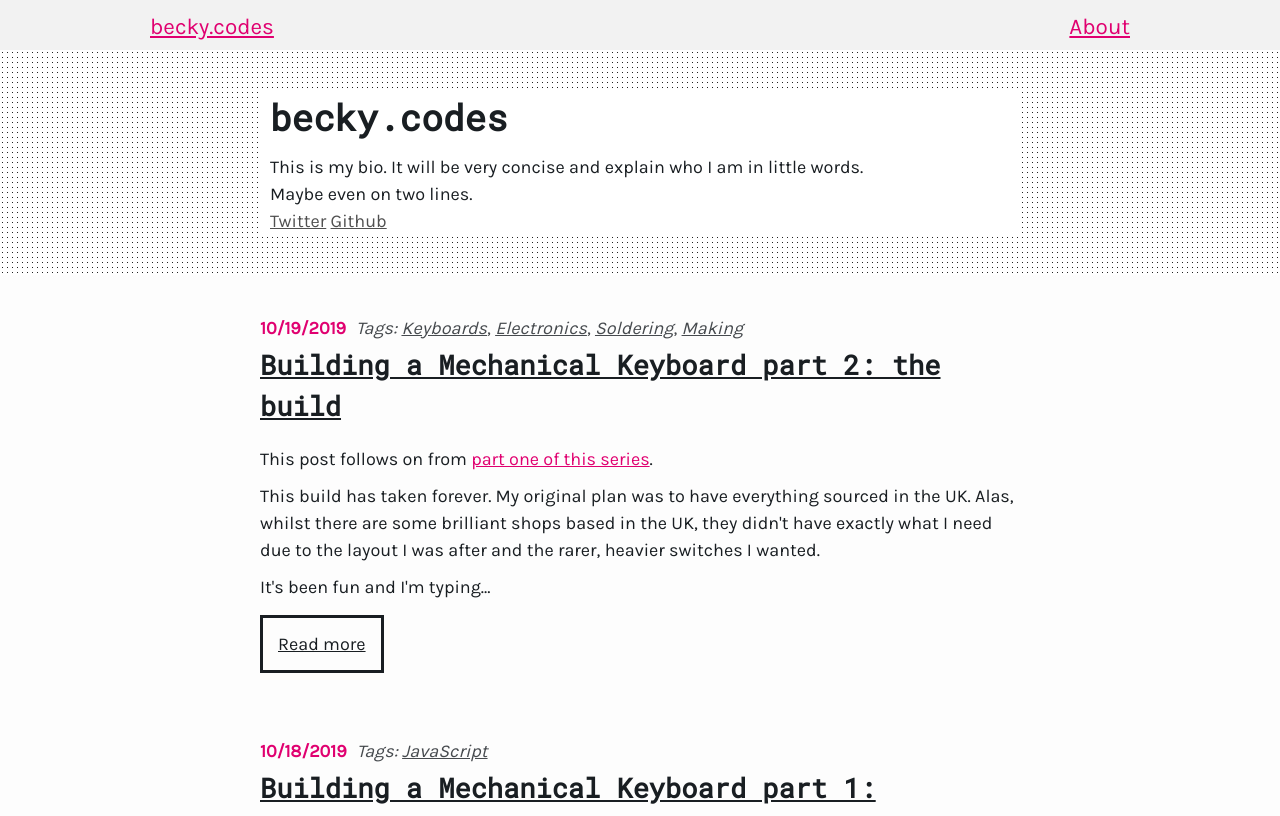
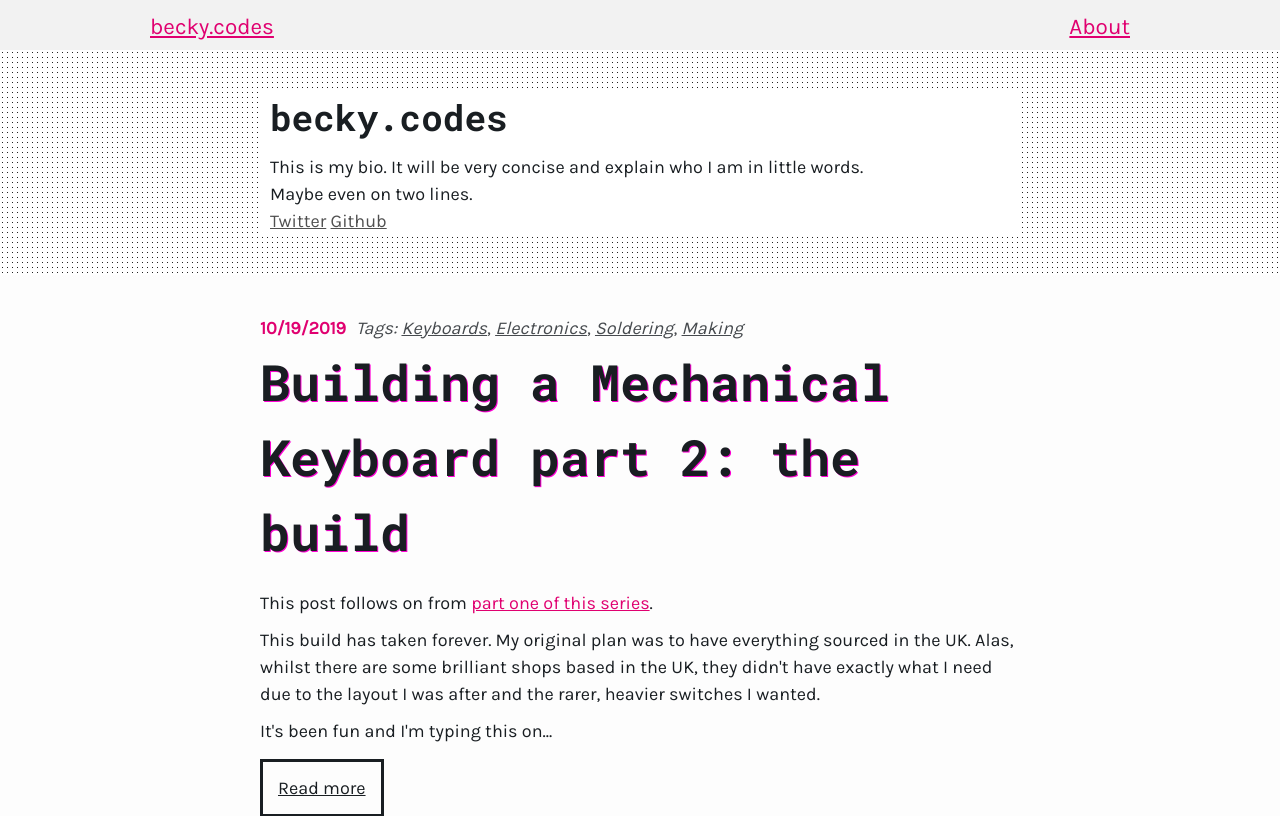
Before and after one commit to BeckyArrowsmith/blog2019, a Next.js app: page / in a window 1280 px wide. Shown: the top 816 px of the page. Built offline with nearby package versions, Linux system fonts and the light colour scheme.

Commit message:
Change heading hierarchy, styling

```diff
--- a/components/BlogListing.js
+++ b/components/BlogListing.js
@@ -27,11 +27,11 @@ function BlogListing() {
                     </section>
                 </section>
 
-                <h2>
+                <h1>
                     <a href={process.env.BASE_URL + "/post?slug=" + post.fields.slug}>
                         {post.fields.title}
                     </a>
-                </h2>
+                </h1>
 
                 <Markdown className="post-content-markdown">
                     {post.fields.content.substring(0, 400) + "..."}
--- a/components/BlogPost.js
+++ b/components/BlogPost.js
@@ -34,7 +34,7 @@ const Post = () => {
                     </section>
                 </section>
 
-                <h2 >{post.fields.title}</h2>
+                <h1>{post.fields.title}</h1>
 
                 <Markdown className="post-content-markdown">{post.fields.content}</Markdown>
             </section>
--- a/layouts/styles/global.css
+++ b/layouts/styles/global.css
@@ -1,4 +1,4 @@
-@import url('https://fonts.googleapis.com/css?family=Karla|Roboto+Mono&display=swap');
+@import url('https://fonts.googleapis.com/css?family=Karla|Roboto+Mono:700&display=swap');
 
 html {
     font-family: 'Karla', sans-serif;
--- a/layouts/styles/posts.css
+++ b/layouts/styles/posts.css
@@ -6,16 +6,21 @@
     margin: 0 auto;
 }
 
-article h2 {
+article h1 {
     padding: 0;
+    font-size: 50px;
+    color: #191E22;
+    text-shadow: 1px 1px 0 #FF00D6;
 }
 
-article h2 a {
+article h1 a {
     color: #191E22;
+    text-decoration: none;
 }
 
-article h2 a:hover {
+article h1 a:hover {
     color: #E00070;
+    text-shadow: 2px 2px 0 #5a90e1;
 }
 
 #post-meta {
```
Also changed, not shown: data/contentful-data.json (+1 -1 lines).
